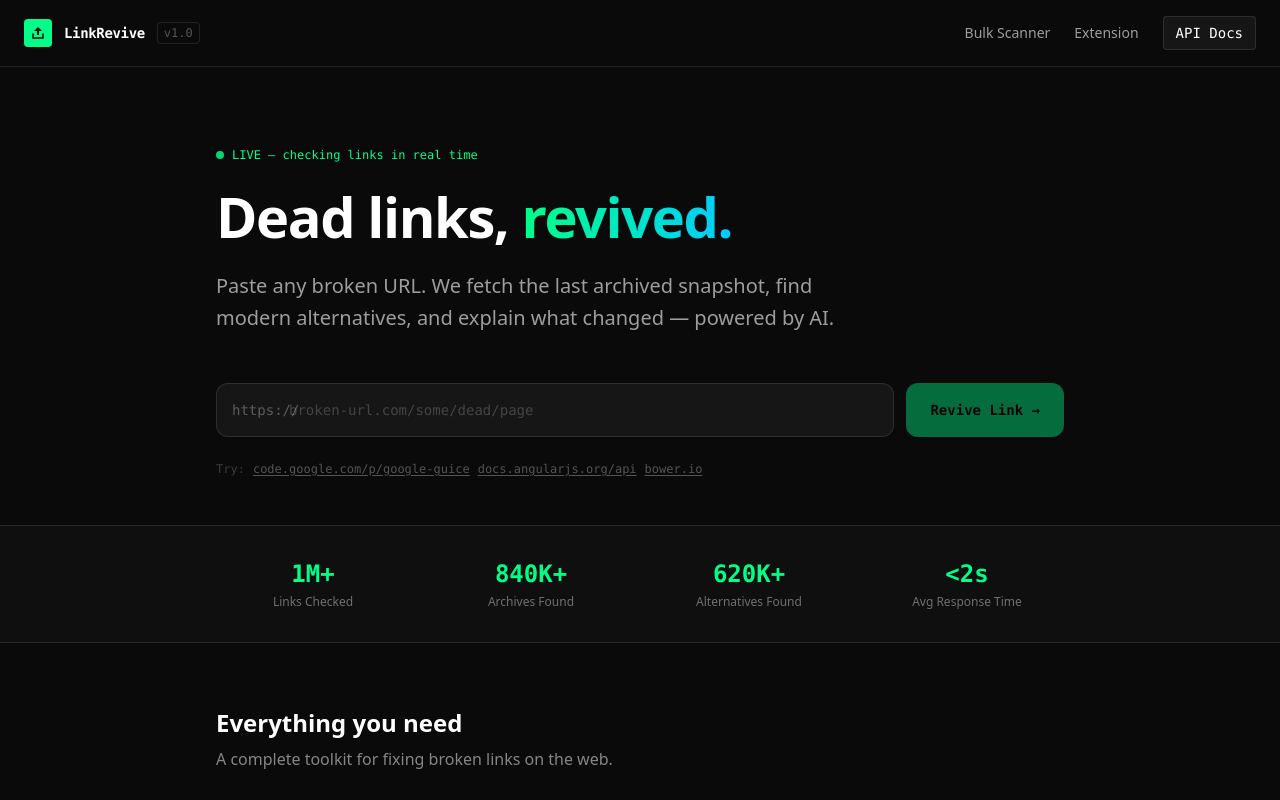
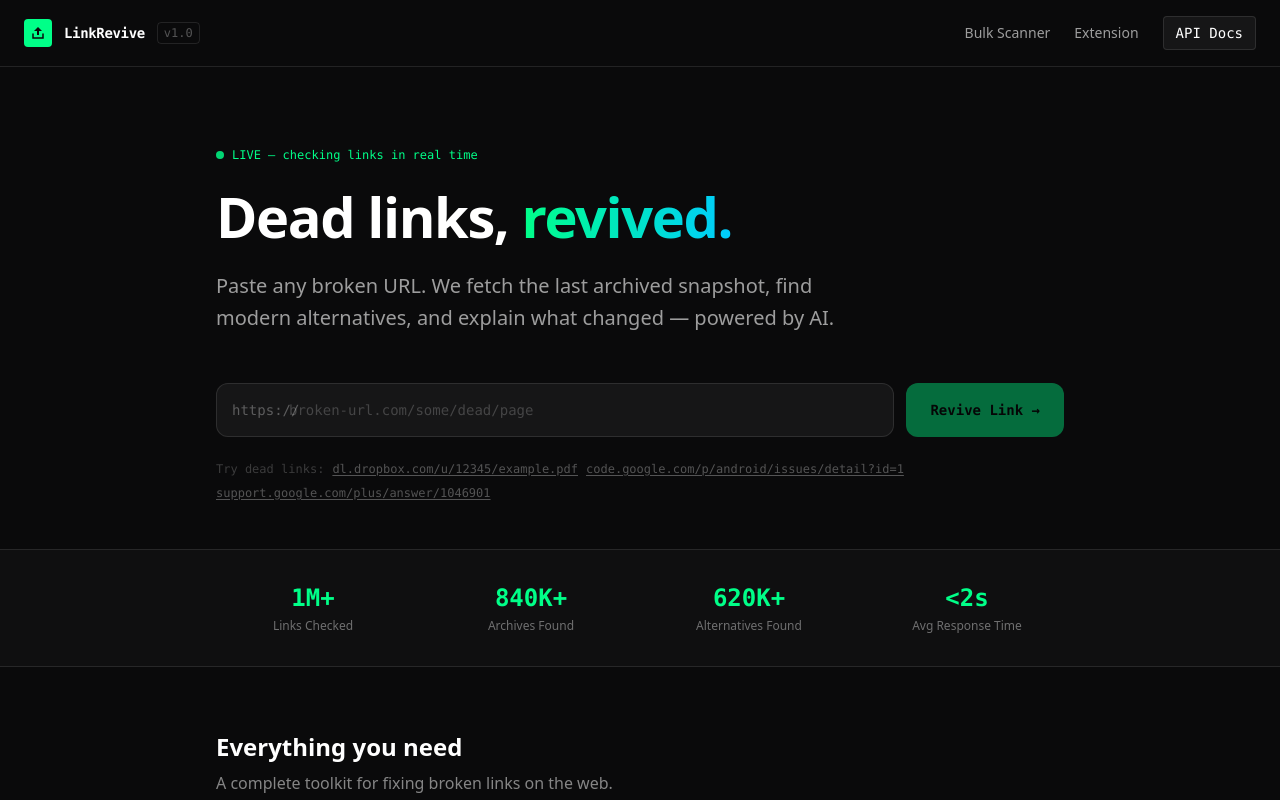
Before and after one commit to sivaangayarkanni/linkrevivor, a Next.js app in the folder frontend/: page / in a window 1280 px wide. Shown: the top 800 px of the page. Built offline with nearby package versions, Linux system fonts and the light colour scheme.

Commit message:
fix: update example URLs to actually dead links

```diff
--- a/frontend/src/components/link-checker.tsx
+++ b/frontend/src/components/link-checker.tsx
@@ -244,11 +244,11 @@ export function LinkChecker() {
       {/* Example URLs */}
       {state.phase === 'idle' && (
         <div className="flex flex-wrap gap-2">
-          <span className="font-mono text-xs text-white/20">Try:</span>
+          <span className="font-mono text-xs text-white/20">Try dead links:</span>
           {[
-            'https://code.google.com/p/google-guice',
-            'https://docs.angularjs.org/api',
-            'https://bower.io',
+            'https://dl.dropbox.com/u/12345/example.pdf',
+            'https://code.google.com/p/android/issues/detail?id=1',
+            'https://support.google.com/plus/answer/1046901',
           ].map(exampleUrl => (
             <button
               key={exampleUrl}
```
